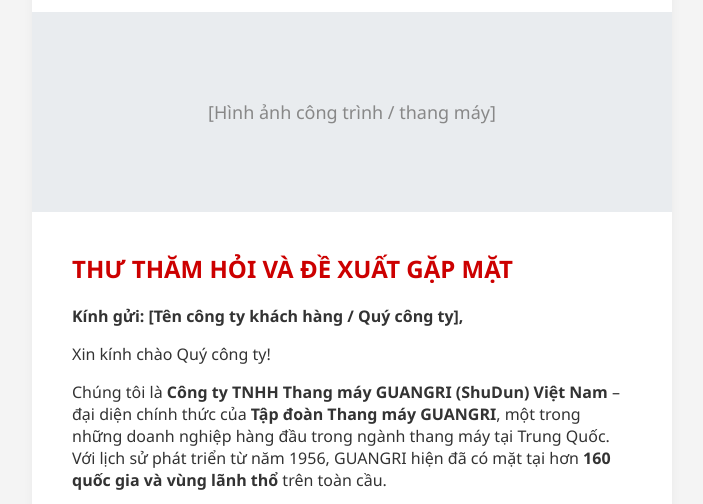
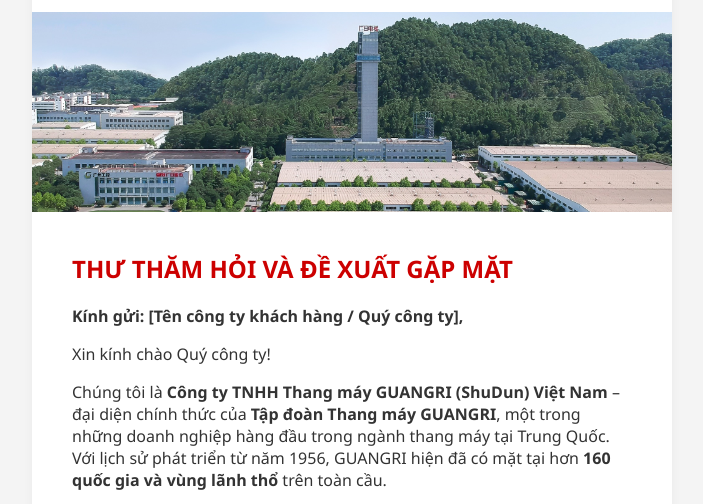
Before and after one commit to PhamLongadd/Guangri-email, a plain HTML site: page index.html in a window 1280 px wide. Shown: the part 257-761 px from the top of the page, without its empty margins (288-991 px from the left). Drawn offline with Linux system fonts and the light colour scheme.

Commit message:
add banner

```diff
--- a/index.html
+++ b/index.html
@@ -19,8 +19,17 @@
 
           <!-- Banner -->
           <tr>
-            <td style="background-color: #e9ecef; height: 200px; text-align: center; color: #888; font-size: 18px;">
-              <p style="line-height: 200px; margin: 0;">[Hình ảnh công trình / thang máy]</p>
+            <td style="padding: 0; margin: 0; width: 100%; height: 200px; overflow: hidden; text-align: center;">
+              <img
+                src="banner.jpg"
+                alt="Guangri Elevator"
+                style="
+                  width: 100%;
+                  height: 100%;
+                  object-fit: cover;
+                  object-position: center; /* Luôn lấy phần giữa ảnh */
+                  display: block;
+                ">
             </td>
           </tr>
 
```
Also changed, not shown: banner.jpg (added).
